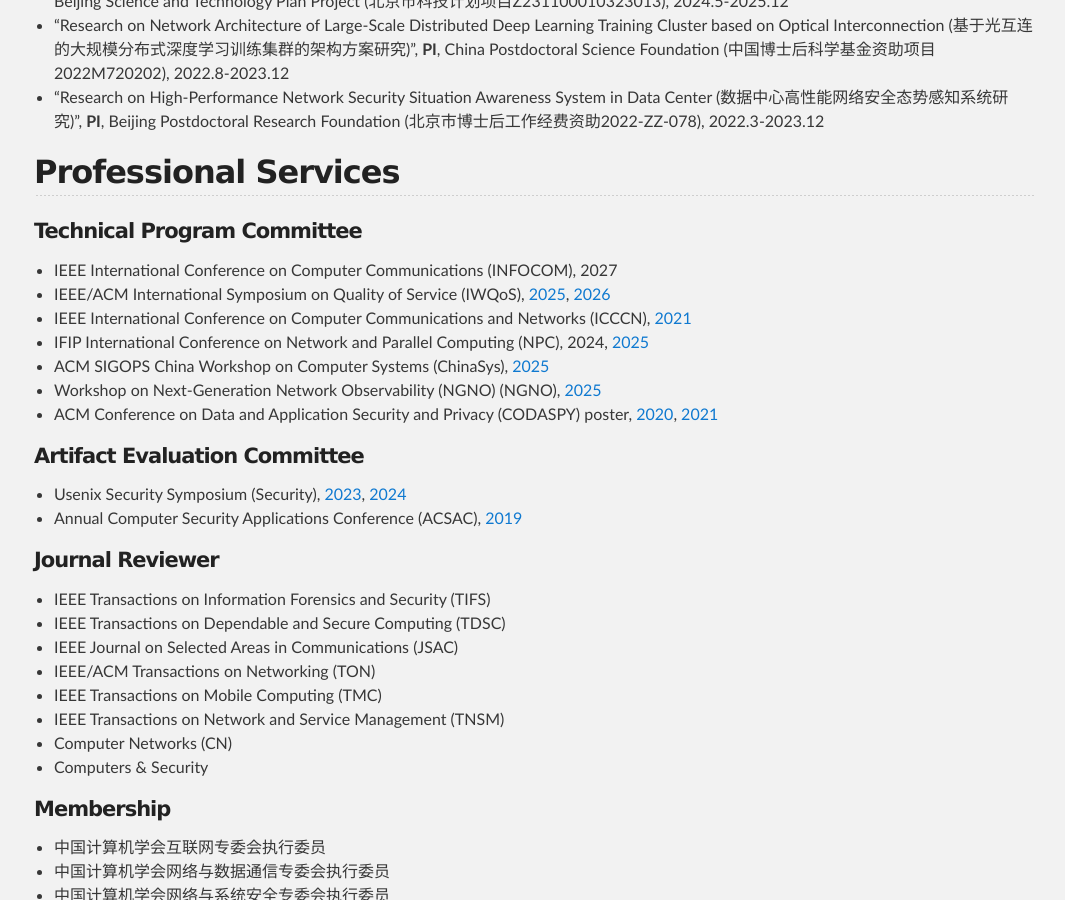
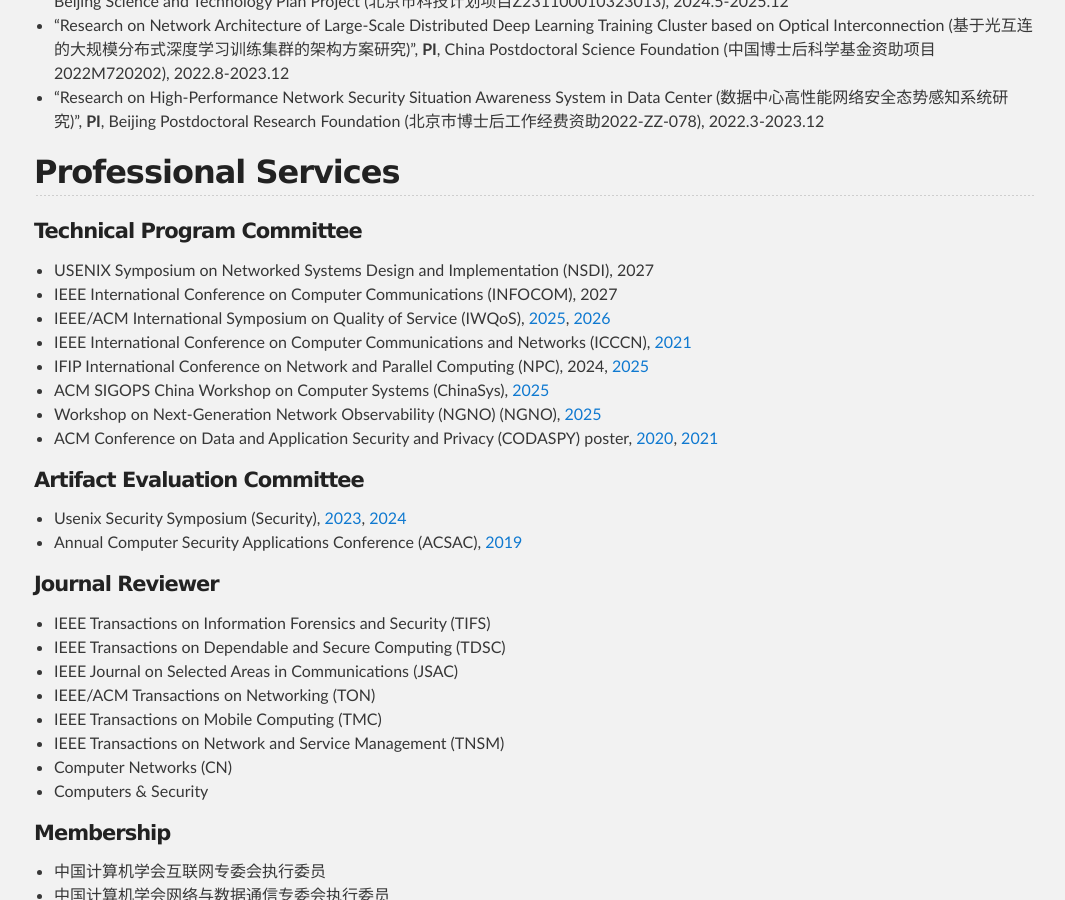
Before and after one commit to zhangmenghao/zhangmenghao.github.io, a Jekyll site: the page built from index.md, in a window 1280 px wide and 900 px high, scrolled down 6168 px. Shown: the whole window, without its empty margins (106-1171 px from the left). Built offline with Jekyll 4.4.1, drawn with Linux system fonts in a browser that asks for light colours.

Commit message:
Update Professional Services

```diff
--- a/index.md
+++ b/index.md
@@ -274,6 +274,7 @@
 
 ## Professional Services
 #### Technical Program Committee
+* USENIX Symposium on Networked Systems Design and Implementation (NSDI), 2027
 * IEEE International Conference on Computer Communications (INFOCOM), 2027
 * IEEE/ACM International Symposium on Quality of Service (IWQoS), [2025](https://iwqos2025.ieee-iwqos.org/committees/technical-program-committee), [2026](https://iwqos2026.ieee-iwqos.org/committees)
 * IEEE International Conference on Computer Communications and Networks (ICCCN), [2021](http://www.icccn.org/icccn21/committeesandtracks/technical-tracks/track7.html)
```
